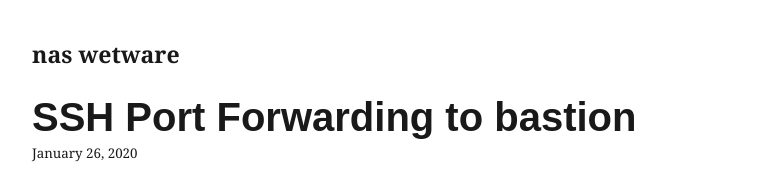
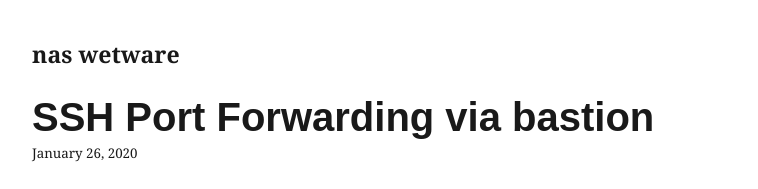
Before and after one commit to nasjp/nasjp.github.io, a Gatsby site: page /port-forward-bastion-server/ in a window 1280 px wide. Shown: the top 189 px of the page, without its empty margins (293-1051 px from the left). Built offline with nearby package versions, Linux system fonts and the light colour scheme; Gatsby itself is replaced by a stand-in of ours; some packages are replaced by stand-ins of ours.

```diff
--- a/content/blog/port-forward-bastion-server/index.md
+++ b/content/blog/port-forward-bastion-server/index.md
@@ -1,5 +1,5 @@
 ---
-title: "SSH Port Forwarding to bastion"
+title: "SSH Port Forwarding via bastion"
 date: 2020-01-26T13:39:17+09:00
 draft: false
 tags: ["mysql", "aws"]
```
Also changed, not shown: 1 other file.
